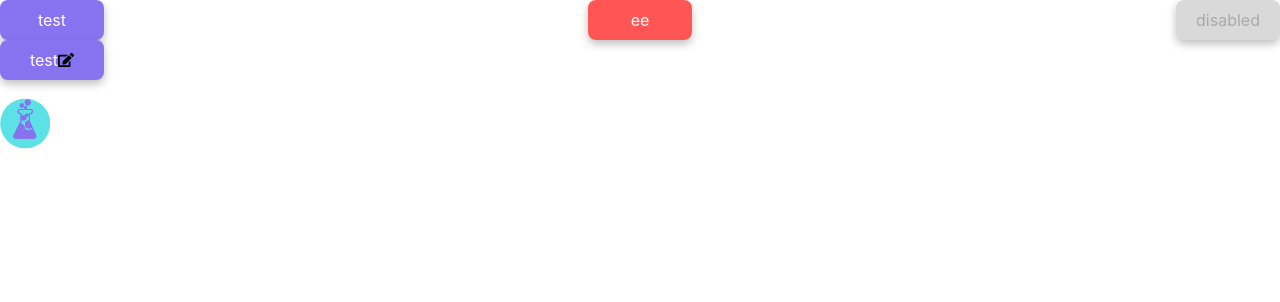
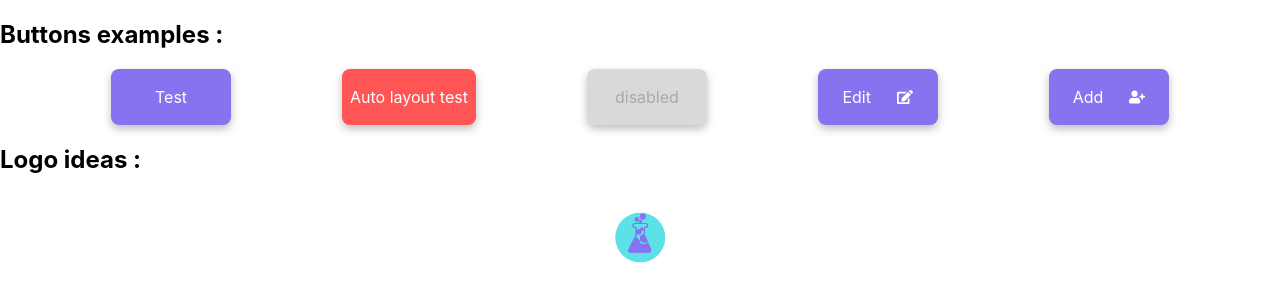
Before and after one commit to fechad/social-media-app, a React (Create React App) app in the folder client/: page /components in a window 1280 px wide. Shown: the top 302 px of the page. Built offline with nearby package versions, Linux system fonts and the light colour scheme.

Commit message:
finished button component

```diff
--- a/client/src/components/Button.tsx
+++ b/client/src/components/Button.tsx
@@ -22,7 +22,7 @@ const Button = ({color, icon, text, state} : buttonProps) => {
 
 Button.defaultProps = {
     color: '#8773F0',
-    text: 'test',
+    text: 'Test',
     icon: undefined,
     state: 'enabled'
 }
--- a/client/src/pages/Library.tsx
+++ b/client/src/pages/Library.tsx
@@ -1,18 +1,31 @@
 import React from 'react'
 import Button from '../components/Button';
-import { FaEdit } from "react-icons/fa";
+import { FaEdit, FaUserPlus } from "react-icons/fa";
+import '../styles/Library.css'
 
 const Library = () => {
   return (
-    <section>
-      <div style={{height: '100%', width: '100%', display: 'flex', justifyContent: 'space-between'}}>
-      <Button></Button>
-      <Button color='#FF5555' text= 'ee'></Button>
-      <Button state='disabled' text= 'disabled'></Button></div>
-      <Button icon = {<FaEdit/>} ></Button>
+    <section className='Library'>
+      <div>
+        <h1>Buttons examples :</h1>
+        <section>
+            <Button></Button>
+            <Button color='#FF5555' text= 'Auto layout test'/>
+            <Button state='disabled' text= 'disabled'/>
+            <Button text='Edit' icon = {<FaEdit color='white'/>} />
+            <Button text='Add' icon={<FaUserPlus color='white'/>}/>
+        </section>
+      </div>
+      <div>
+        <h1>Logo ideas :</h1>
+        <section>
+        <img src='logo.svg' alt = ' test' height="87"width="50"></img>
 
-      <img src='logo.svg' alt = ' test' height="87"
-    width="50"></img>
+        </section>
+      </div>
+
+
+
     </section>
   )
 }
--- a/client/src/styles/Button.css
+++ b/client/src/styles/Button.css
@@ -1,10 +1,23 @@
 .ButtonComponent{
-    width: 104px;
+    min-width: 104px;
+    width: fit-content;
     height: 40px;
     border-radius: 8px;
     display: flex;
     flex-direction: row;
     align-items: center;
-    justify-content: center;
+    justify-content: space-evenly;
+    padding: 8px 8px;
+    gap: 10px;
     filter: drop-shadow(0px 4px 4px rgba(0, 0, 0, 0.25));
 }
+
+.ButtonComponent:hover{
+    cursor: pointer;
+    background: linear-gradient(0deg, rgba(255, 255, 255, 0.2), rgba(255, 255, 255, 0.2)), #8773F0;
+}
+
+.ButtonComponent:active{
+    transform: translateY(4px);
+    filter: drop-shadow(0px 0px 0px rgba(0, 0, 0, 0.25));
+}
--- /dev/null
+++ b/client/src/styles/Library.css
@@ -0,0 +1,13 @@
+.Library{
+    display: flex;
+    flex-direction: column;
+    justify-content: space-evenly;
+    width: 100%;
+    height: 100%;
+}
+
+.Library section{
+    display: flex;
+    flex-direction: row;
+    justify-content: space-evenly;
+}
```
